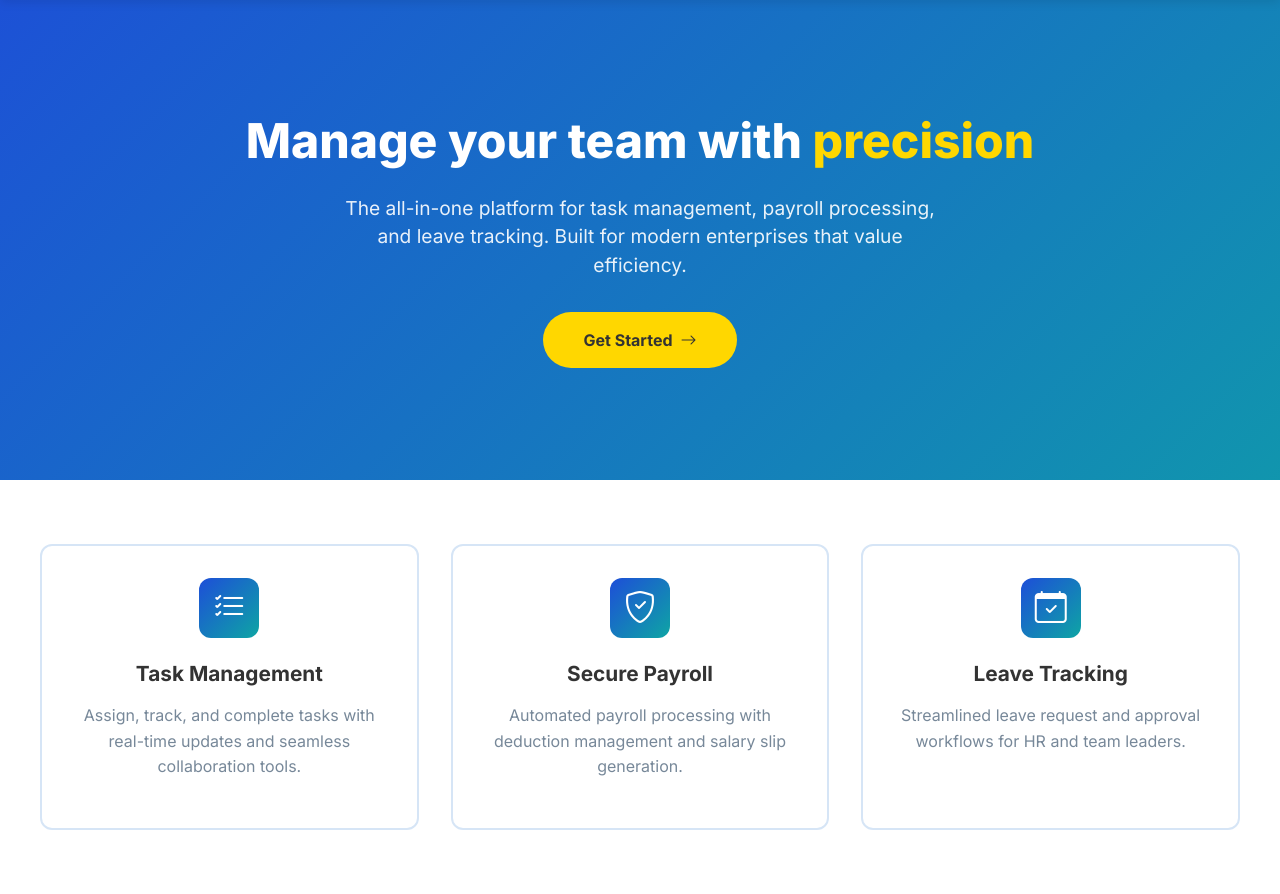
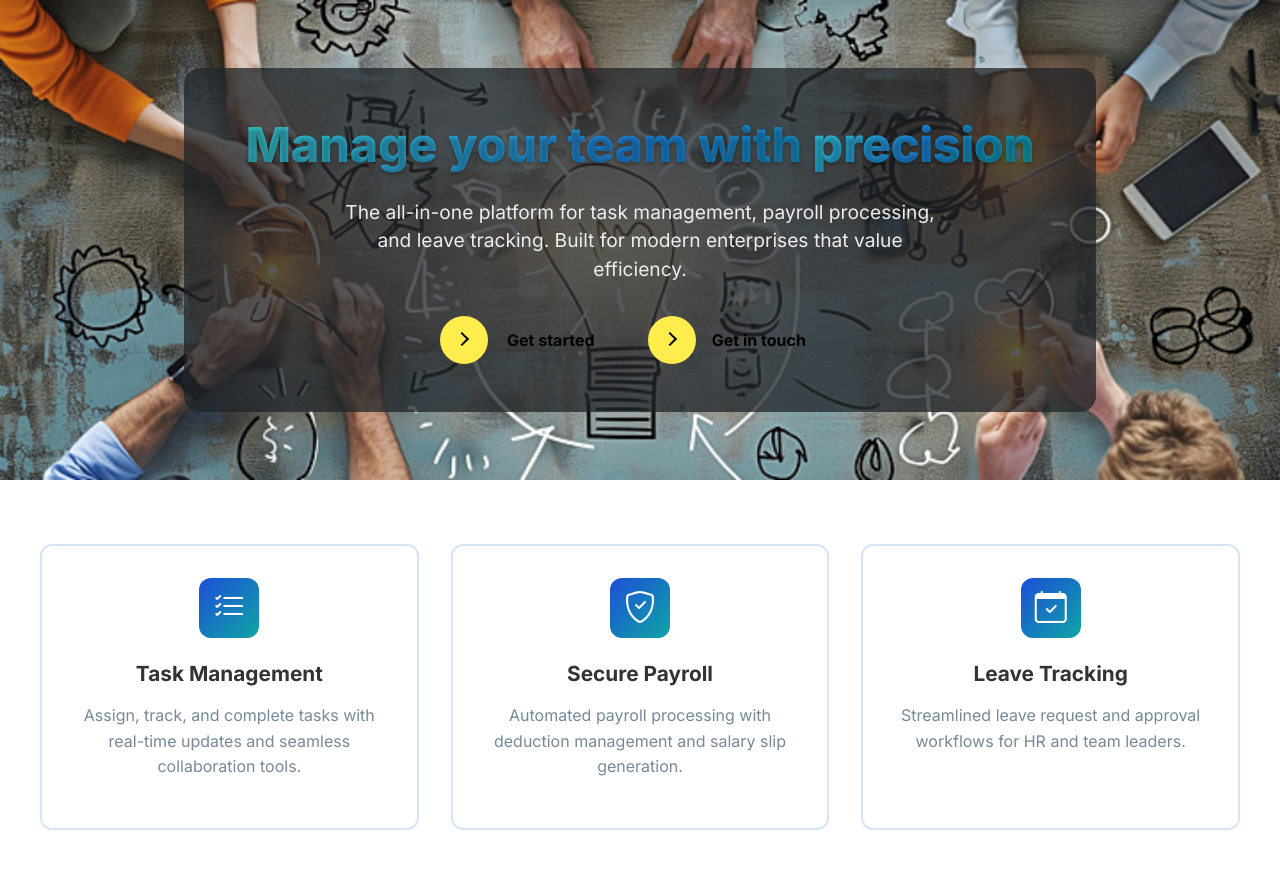
Before and after one commit to Shalom2004-maker/NexGen-Solution, a PHP site: page /index.php in a window 1280 px wide. Shown: the part 86-980 px from the top of the page. Run offline with PHP 8.4, Linux system fonts and the light colour scheme.

Commit message:
Refine the Index UI

```diff
--- a/public/index.php
+++ b/public/index.php
@@ -120,6 +120,9 @@
     .hero-section {
         padding: 4rem 2rem;
         text-align: center;
+        background-image: url(../assets/svgs/Team-Development.jpg);
+        background-size: cover;
+        background-position: center;
         color: white;
         min-height: 60vh;
         display: flex;
@@ -135,8 +138,12 @@
         line-height: 1.2;
     }
 
-    .hero-section .highlight {
-        color: #ffd700;
+    h1,
+    .highlight {
+        background: linear-gradient(135deg, rgba(55, 219, 222, 0.9), #1d81d8, #0ea5a4);
+        -webkit-background-clip: text;
+        -webkit-text-fill-color: transparent;
+        text-shadow: 0 2px 4px rgba(0, 0, 0, 0.3);
     }
 
     .hero-section p {
@@ -146,26 +153,82 @@
         color: rgba(255, 255, 255, 0.9);
     }
 
-    .btn-primary-large {
-        background-color: #ffd700;
-        color: #333;
-        padding: 1rem 2.5rem;
-        border-radius: 50px;
-        font-weight: 700;
+    button {
+        position: relative;
+        display: inline-block;
+        cursor: pointer;
+        outline: none;
+        border: 0;
+        vertical-align: middle;
         text-decoration: none;
-        display: inline-flex;
-        align-items: center;
-        gap: 0.5rem;
-        transition: all 0.3s ease;
-        border: none;
-        cursor: pointer;
+        background: transparent;
+        padding: 0;
+        font-size: inherit;
+        font-family: inherit;
     }
 
-    .btn-primary-large:hover {
+    button.learn-more {
+        width: 12rem;
+        height: auto;
+    }
+
+    button.learn-more .circle {
+        transition: all 0.45s cubic-bezier(0.65, 0, 0.076, 1);
+        position: relative;
+        display: block;
+        margin: 0;
+        width: 3rem;
+        height: 3rem;
         background-color: #ffed4e;
-        transform: scale(1.05);
-        color: #333;
+        border-radius: 1.625rem;
     }
+
+    button.learn-more .circle .icon {
+        transition: all 0.45s cubic-bezier(0.65, 0, 0.076, 1);
+        position: absolute;
+        top: 0;
+        bottom: 0;
+        margin: auto;
+    }
+
+    button.learn-more .circle .icon.arrow {
+        transition: all 0.45s cubic-bezier(0.65, 0, 0.076, 1);
+        left: 0.625rem;
+        width: 1.125rem;
+        height: 0.125rem;
+        background: none;
+    }
+
+    button.learn-more .circle .icon.arrow::before {
+        position: absolute;
+        content: "";
+        top: -0.29rem;
+        right: 0.0625rem;
+        width: 0.625rem;
+        height: 0.625rem;
+        border-top: 0.125rem solid #000;
+        border-right: 0.125rem solid #000;
+        transform: rotate(45deg);
+    }
+
+    button.learn-more .button-text {
+        transition: all 0.45s cubic-bezier(0.65, 0, 0.076, 1);
+        position: absolute;
+        top: 0;
+        left: 0;
+        right: 0;
+        bottom: 0;
+        padding: 0.75rem 0;
+        margin: 0 0 0 1.85rem;
+        font-weight: 700;
+        line-height: 1.6;
+        text-align: center;
+    }
+
+    button:hover .circle {
+        width: 100%;
+    }
+
 
     /* Features Section */
     .features-section {
@@ -343,13 +406,33 @@
 
     <!-- Hero Section -->
     <section class="hero-section">
-        <h1>Manage your team with <span class="highlight">precision</span></h1>
-        <p>The all-in-one platform for task management, payroll processing, and leave tracking. Built for modern
-            enterprises that value efficiency.</p>
-        <a href="login.php" class="btn-primary-large">
-            Get Started
-            <i class="bi bi-arrow-right"></i>
-        </a>
+        <div class="col-lg-9 col-md-8 col-12 p-5 bg-dark rounded-4 bg-opacity-75">
+            <center>
+                <h1>Manage your team with <span class="highlight">precision</span></h1>
+                <p>The all-in-one platform for task management, payroll processing, and leave tracking. Built for modern
+                    enterprises that value efficiency. </p>
+
+                <div class="d-flex gap-3 mx-auto justify-content-center">
+                    <button class="learn-more">
+                        <span class="circle" aria-hidden="true">
+                            <span class="icon arrow"></span>
+                        </span>
+                        <span class="button-text">
+                            <a href="login.php" style="text-decoration: none; color: #000;">Get started</a>
+                        </span>
+                    </button>
+
+                    <button class="learn-more">
+                        <span class="circle" aria-hidden="true">
+                            <span class="icon arrow"></span>
+                        </span>
+                        <span class="button-text">
+                            <a href="contact.php" style="text-decoration: none; color: #000;">Get in touch</a>
+                        </span>
+                    </button>
+                </div>
+        </div>
+        </center>
     </section>
 
     <!-- Features Section -->
```
Also changed, not shown: assets/svgs/Team-Development.jpg (added), assets/svgs/teamwork.avif (added), includes/nexgen_solutions.sql.
